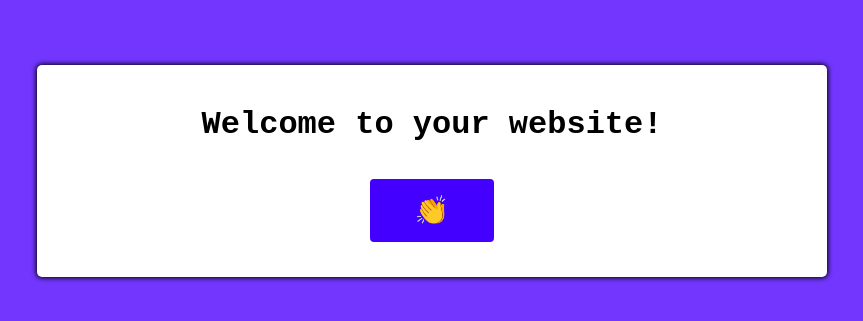
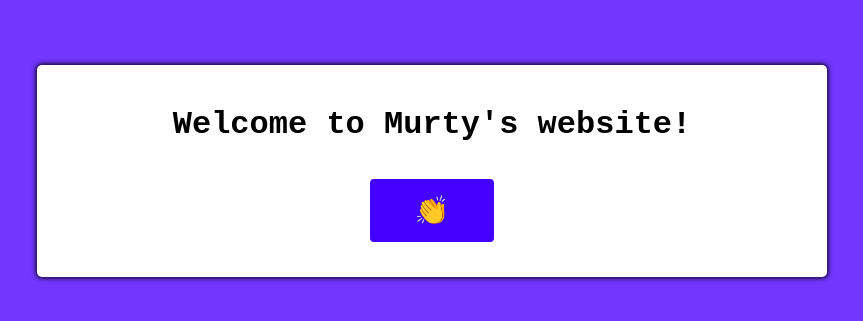
Before and after one commit to Codecademy/deploying-a-static-site-with-netlify-sample, a plain HTML site: page index.html in a window 1280 px wide. Shown: the part 229-550 px from the top of the page, without its empty margins (208-1071 px from the left). Drawn offline with Linux system fonts and the light colour scheme; a web font is replaced by a local one.

Commit message:
Update index.html

```diff
--- a/index.html
+++ b/index.html
@@ -12,7 +12,7 @@
 
 <body>
   <div class="container">
-    <h1>Welcome to your website!</h1>
+    <h1>Welcome to Murty's website!</h1>
     <button id="clap-button" class="button">👏</button>
   </div>
 </body>
```
